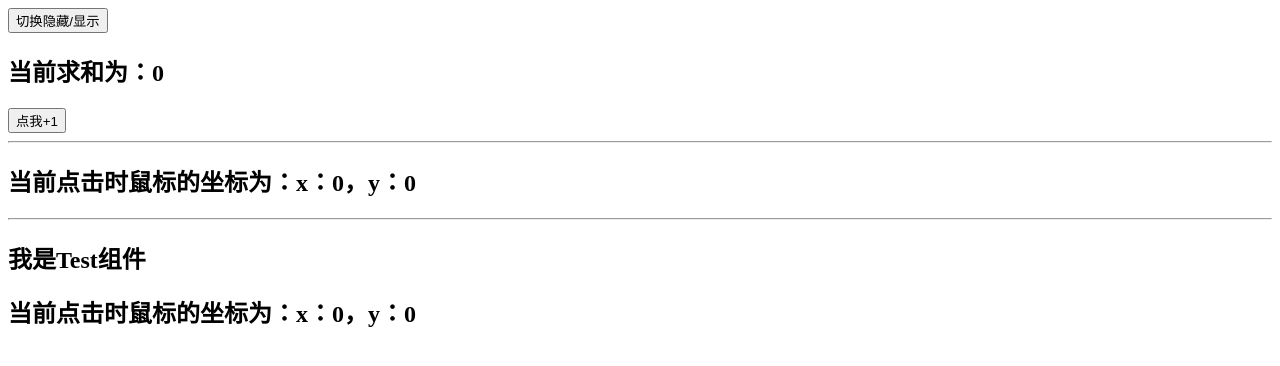
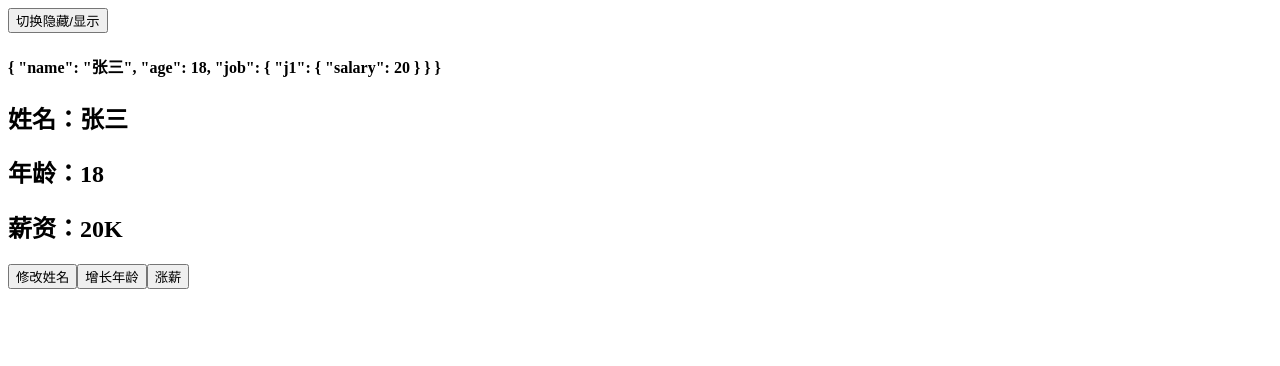
Before and after one commit to Jaunty-Liu/vue, a Vue app: page / in a window 1280 px wide. Shown: the top 366 px of the page. Built offline with nearby package versions, Linux system fonts and the light colour scheme.

Commit message:
vue3toRefs

```diff
--- a/src/App.vue
+++ b/src/App.vue
@@ -1,17 +1,14 @@
 <template>
 	<button @click="isShowDemo = !isShowDemo">切换隐藏/显示</button>
 	<Demo v-if="isShowDemo"/>
-	<hr>
-	<Test/>
 </template>
 
 <script>
 	import {ref} from 'vue'
 	import Demo from './components/Demo'
-	import Test from './components/Test'
 	export default {
 		name: 'App',
-		components:{Demo,Test},
+		components:{Demo},
 		setup() {
 			let isShowDemo = ref(true)
 			return {isShowDemo}
--- a/src/components/Demo.vue
+++ b/src/components/Demo.vue
@@ -1,23 +1,47 @@
 <template>
-	<h2>当前求和为：{{sum}}</h2>
-	<button @click="sum++">点我+1</button>
-	<hr>
-	<h2>当前点击时鼠标的坐标为：x：{{point.x}}，y：{{point.y}}</h2>
+	<h4>{{person}}</h4>
+	<h2>姓名：{{name}}</h2>
+	<h2>年龄：{{age}}</h2>
+	<h2>薪资：{{job.j1.salary}}K</h2>
+	<button @click="name+='~'">修改姓名</button>
+	<button @click="age++">增长年龄</button>
+	<button @click="job.j1.salary++">涨薪</button>
 </template>
 
 <script>
-	import {ref} from 'vue'
-	import usePoint from '../hooks/usePoint'
+	import {reactive,toRef,toRefs} from 'vue'
 	export default {
 		name: 'Demo',
 		setup(){
 			//数据
-			let sum = ref(0)
-			let point = usePoint()
+			let person = reactive({
+				name:'张三',
+				age:18,
+				job:{
+					j1:{
+						salary:20
+					}
+				}
+			})
 
+			const name1 = person.name
+			console.log('%%%',name1)// 只打印字符串
+
+			const name2 = toRef(person,'name')
+			console.log('####',name2)// 打印ref类型
+
+			const x = toRefs(person)
+			console.log('******',x)
 
 			//返回一个对象（常用）
-			return {sum,point}
+			return {
+				person,
+				// name:ref(person,'name'),// 但是这样的话以后修改的就是name而不是person.name了
+				// name:toRef(person,'name'),// 这样的话以后修改的才直接就是person.name
+				// age:toRef(person,'age'),
+				// salary:toRef(person.job.j1,'salary'),
+				...toRefs(person)
+			}
 		}
 	}
 </script>
--- a/src/components/Test.vue
+++ /dev/null
@@ -1,15 +0,0 @@
-<template>
-	<h2>我是Test组件</h2>
-	<h2>当前点击时鼠标的坐标为：x：{{point.x}}，y：{{point.y}}</h2>
-</template>
-
-<script>
-	import usePoint from '../hooks/usePoint'
-	export default {
-		name:'Test',
-		setup(){
-			const point = usePoint()
-			return {point}
-		}
-	}
-</script>
--- a/src/hooks/usePoint.js
+++ /dev/null
@@ -1,27 +0,0 @@
-import {reactive,onMounted,onBeforeUnmount} from 'vue'
-export default function (){
-	//实现鼠标“打点”相关的数据
-	let point = reactive({
-		x:0,
-		y:0
-	})
-
-	//实现鼠标“打点”相关的方法
-	// 为了便于添加和移除就单拎出这个方法
-	function savePoint(event){
-		point.x = event.pageX
-		point.y = event.pageY
-		console.log(event.pageX,event.pageY)
-	}
-
-	//实现鼠标“打点”相关的生命周期钩子
-	onMounted(()=>{
-		window.addEventListener('click',savePoint)
-	})
-	// 记得添加组件卸载前销毁点击事件监听，这样在Demo子组件销毁之后就不会再监听点击事件了
-	onBeforeUnmount(()=>{
-		window.removeEventListener('click',savePoint)
-	})
-
-	return point
-}
```
Also changed, not shown: src/demo.html (added, +26 -0 lines).
